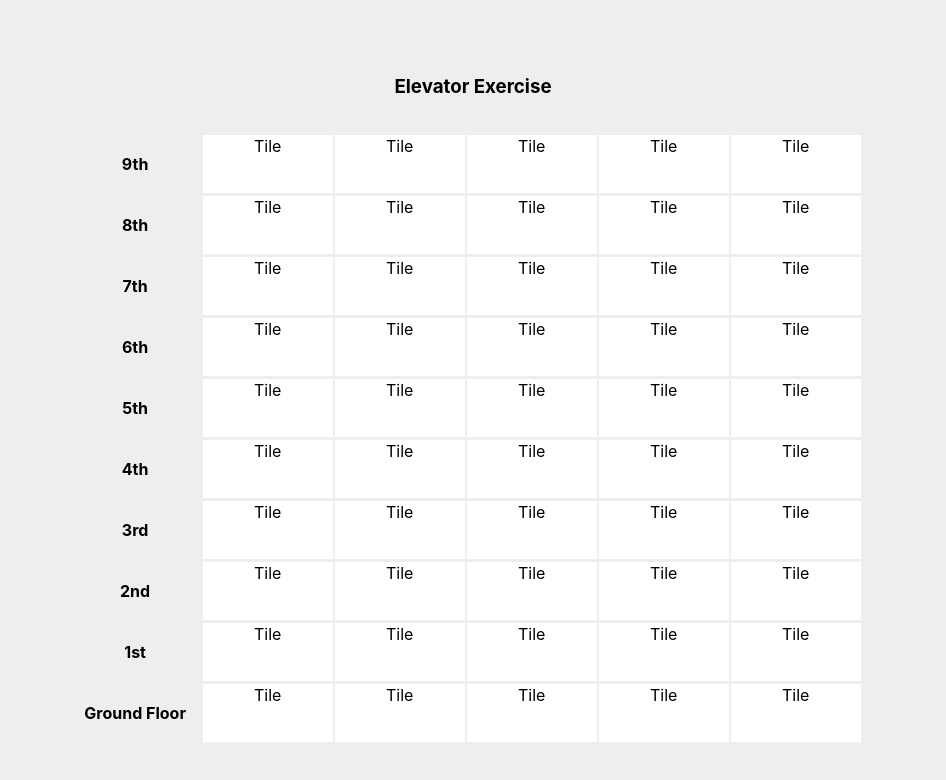
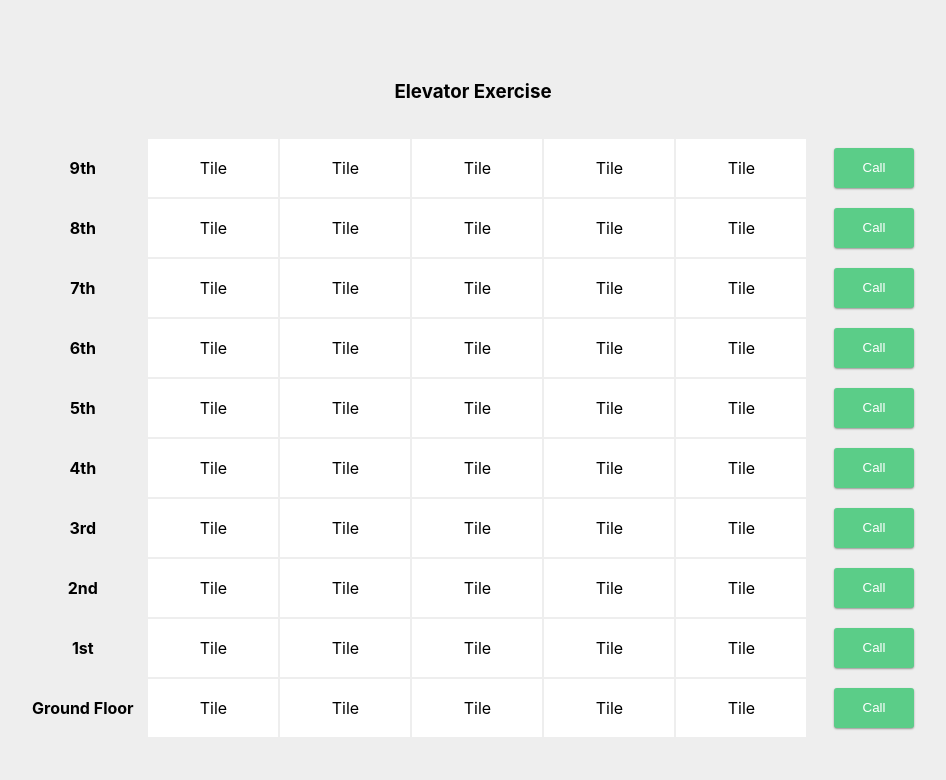
Before and after one commit to nivgitzi/arbox-tasks, a React (Create React App) app: page / in a window 1280 px wide. Shown: the top 780 px of the page, without its empty margins (167-1113 px from the left). Built offline with nearby package versions, Linux system fonts and the light colour scheme.

Commit message:
Add floor buttons

```diff
--- a/src/components/Board/Board.css
+++ b/src/components/Board/Board.css
@@ -1,5 +1,5 @@
 .board {
     border-collapse: separate;
-    border-spacing: 2px 1px;
+    border-spacing: 2px;
     margin-top: 2vh;
 }
--- a/src/components/Board/Board.jsx
+++ b/src/components/Board/Board.jsx
@@ -5,7 +5,6 @@ const Board = ({floorsAmount, elevatorsAmount}) => {
 
     const floors = [];
 
-    console.log(floorsAmount)
     for(let index = floorsAmount -1 ; index >= 0; index--) {
         floors.push(<Floor key={index} elevatorsAmount={elevatorsAmount} floorIndex={index}/>)
     }
--- a/src/components/Floor/Floor.css
+++ b/src/components/Floor/Floor.css
@@ -1,3 +1,7 @@
 .floor-title {
     padding-right: 1vw;
 }
+
+.floor-btn {
+    padding-left: 2vw;
+}
--- a/src/components/Floor/Floor.jsx
+++ b/src/components/Floor/Floor.jsx
@@ -1,8 +1,12 @@
 import "./Floor.css"
 import Tile from "../Tile/Tile"
+import FloorButton from "../FloorButton/FloorButton"
+import { useState } from "react"
+import {floorStates} from "../../consts/floors"
+
 
 const Floor = ({elevatorsAmount, floorIndex}) => {
-    // const [floorState] = useState(floorState.free)
+    const [floorState] = useState(floorStates.call)
 
     const getFloorTitle = (floorIndex) => {
         switch (floorIndex) {
@@ -28,8 +32,8 @@ const Floor = ({elevatorsAmount, floorIndex}) => {
     return (
     <tr className="floor">
         <th className="floor-title">{getFloorTitle(floorIndex)}</th>
-        <div className="floor-tiles">{tiles}</div>
-        {/* <div><CallButton /></div> */}
+        <>{tiles}</>
+        <td className="floor-btn"><FloorButton floorState={floorState}/></td>
     </tr>
     )
 }
--- /dev/null
+++ b/src/components/FloorButton/FloorButton.css
@@ -0,0 +1,29 @@
+button {
+    cursor: pointer;
+    padding: 12px;
+    min-width: 80px;
+    border-radius: 3px;
+    height: 5vh;
+    text-align: center;
+    display: block;
+    line-height: 0;
+    border: 0;
+    box-shadow:0px 1px 2px #979693;
+}
+
+.call-btn {
+    background: #5bcd88;
+    color: #ffffff;
+}
+
+.waiting-btn {
+    background: #ed484d;
+    color: #ffffff;
+}
+
+.arrived-btn {
+    border: 1.5px solid #5bcd88;
+    font-weight: 600;
+    background-color: transparent;
+    color: #5bcd88;
+}
--- /dev/null
+++ b/src/components/FloorButton/FloorButton.jsx
@@ -0,0 +1,9 @@
+import { buttonClassnames, buttonTitles } from "../../consts/floorButtons"
+import "./FloorButton.css"
+
+const FloorButton = ({floorState}) => {
+    console.log(floorState)
+    return (<button className={buttonClassnames[floorState]}>{buttonTitles[floorState]}</button>)
+}
+
+export default FloorButton
--- /dev/null
+++ b/src/consts/floorButtons.js
@@ -0,0 +1,13 @@
+import { floorStates } from "./floors"
+
+export const buttonTitles = {
+    [floorStates.call]: "Call",
+    [floorStates.waiting]: "Waiting",
+    [floorStates.arrived]: "Arrived"
+}
+
+export const buttonClassnames = {
+    [floorStates.call]: "call-btn",
+    [floorStates.waiting]: "waiting-btn",
+    [floorStates.arrived]: "arrived-btn"
+}
--- a/src/consts/floors.js
+++ b/src/consts/floors.js
@@ -1,11 +1,5 @@
-const floorState = {
-    free: 0,
+export const floorStates = {
+    call: 0,
     waiting: 1,
     arrived: 2
 }
-
-const callButtonTitles = {
-    [floorState.free]: "Call",
-    [floorState.waiting]: "Waiting",
-    [floorState.arrived]: "Arrived"
-}
```
Also changed, not shown: src/components/CallButton/CallButton.jsx (deleted).
